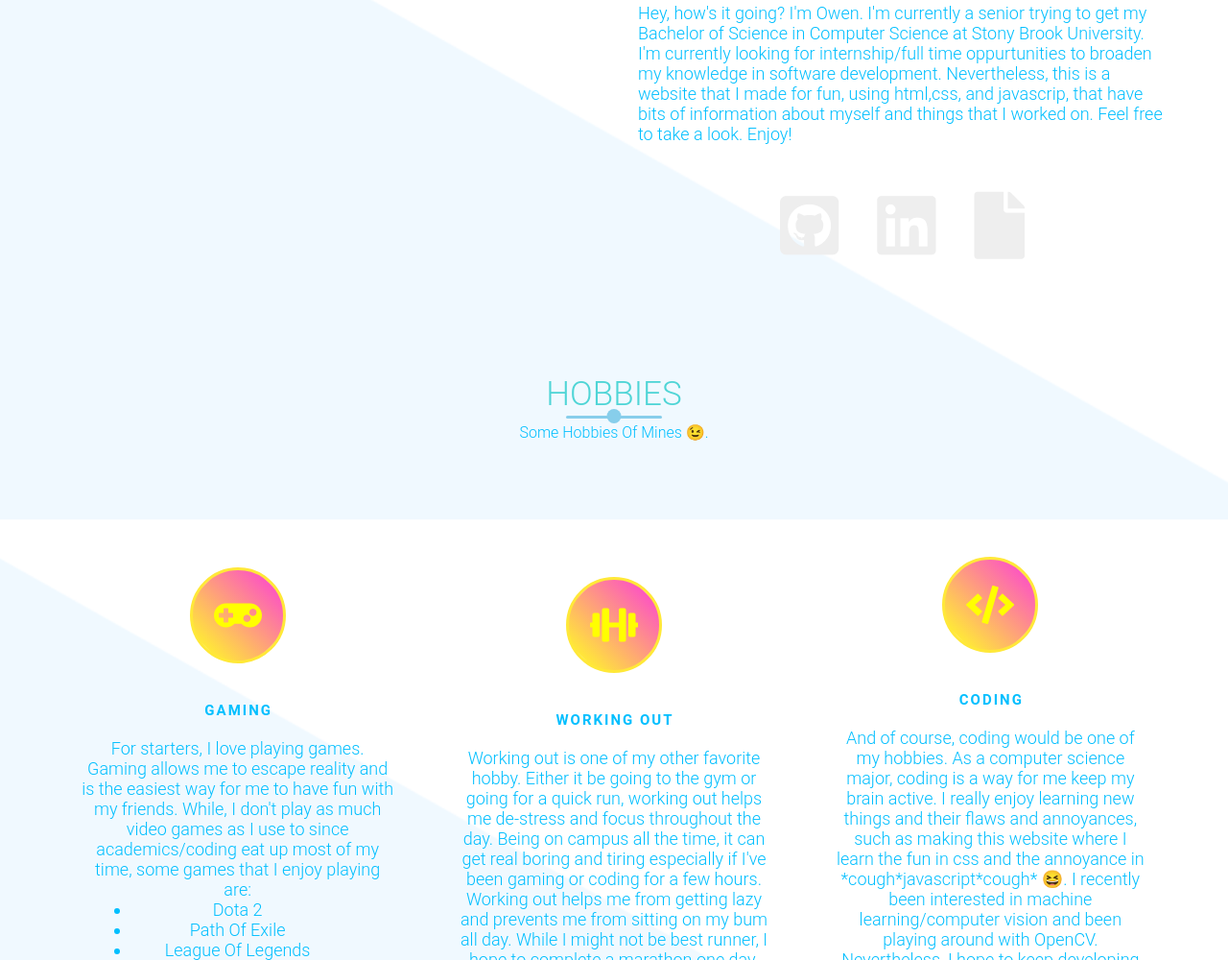
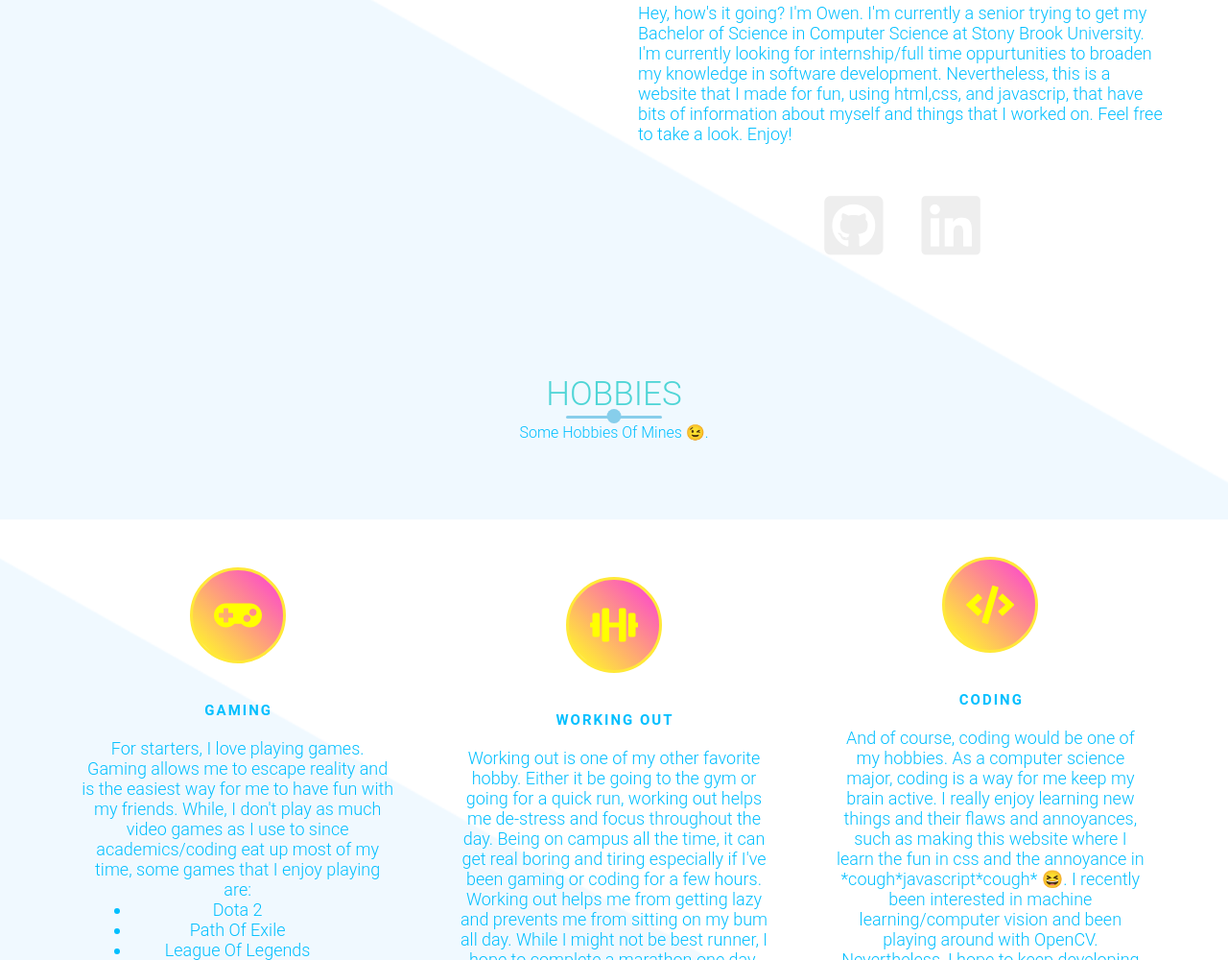
Before and after one commit to o-huang/Portfolio, a plain HTML site: page index.html in a window 1280 px wide. Shown: the part 1058-2058 px from the top of the page at 96% size. Drawn offline with nearby package versions, Linux system fonts and the light colour scheme.

Commit message:
Remove Resume Link

```diff
--- a/index.html
+++ b/index.html
@@ -74,12 +74,6 @@
                         <li>
                             <a href="https://www.linkedin.com/in/ohuang/" class="icon-link">
                                 <i class="fab fa-linkedin"></i>
-                            </a>
-                        </li>
-                        <li>
-                            <a href="https://drive.google.com/file/d/109lHvk6Brcjda3pjQVXgjCIXLkg8Gz2-/view?usp=sharing"
-                                class="icon-link">
-                                <i class="fas fa-file"></i>
                             </a>
                         </li>
                     </ul>
```
